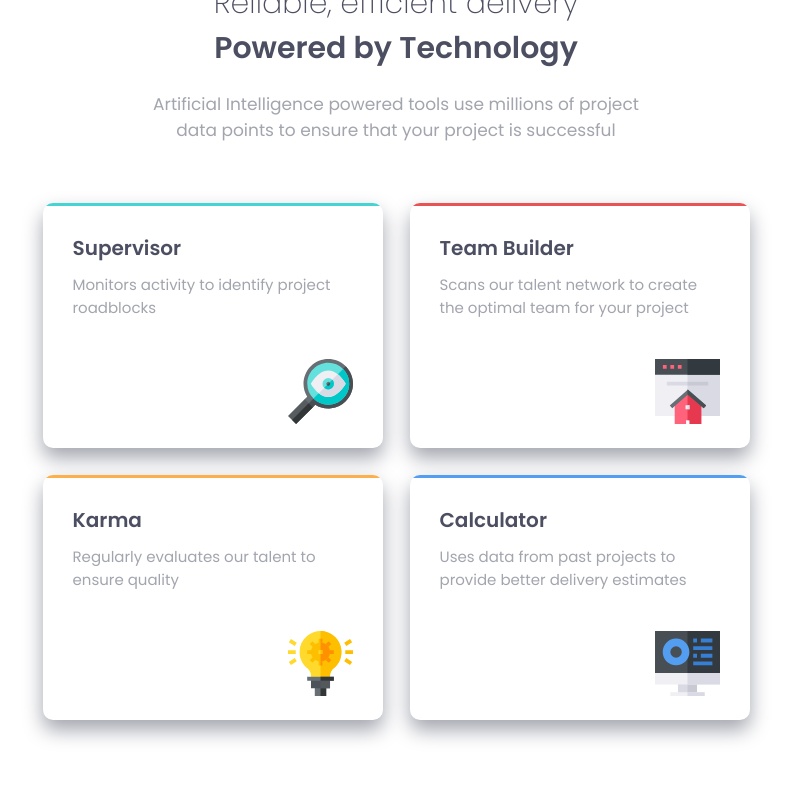
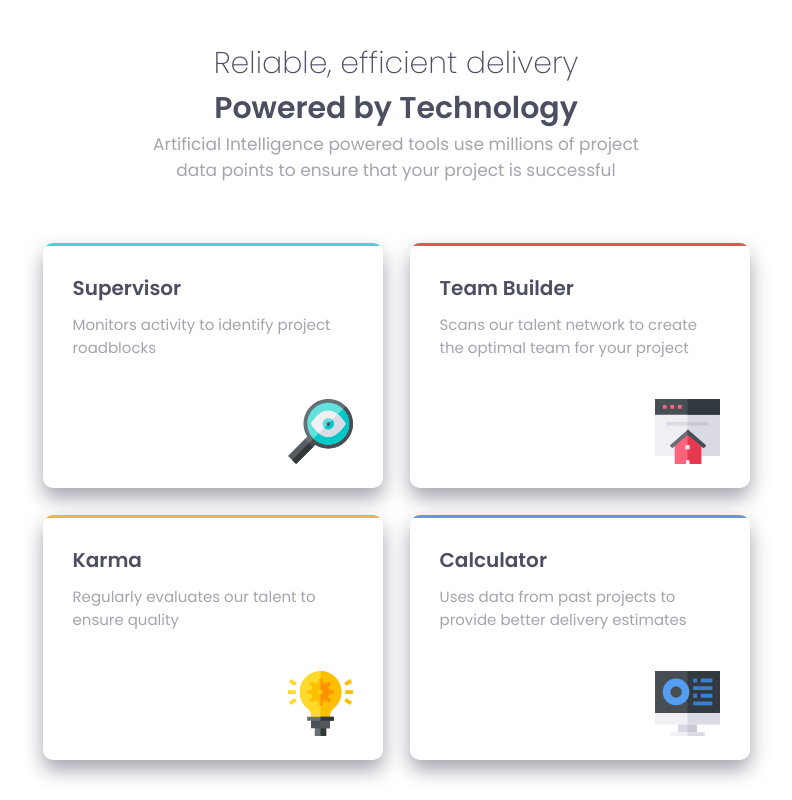
Before and after one commit to Semandr/four-card-section, a plain HTML site: page index.html in a window 1280 px wide. Shown: the whole page, without its empty margins (244-1036 px from the left). Drawn offline with Linux system fonts and the light colour scheme.

Commit message:
fix little bug with header

```diff
--- a/sass/base/_typography.scss
+++ b/sass/base/_typography.scss
@@ -10,7 +10,7 @@ body {
     display: flex;
     flex-direction: column;
     align-items: center;
-    margin: -10rem 0 2rem;
+    margin: 0 2rem;
     &_thin {
       font-weight: 200;
     }
```
Also changed, not shown: css/main.min.css, 1 other file.
